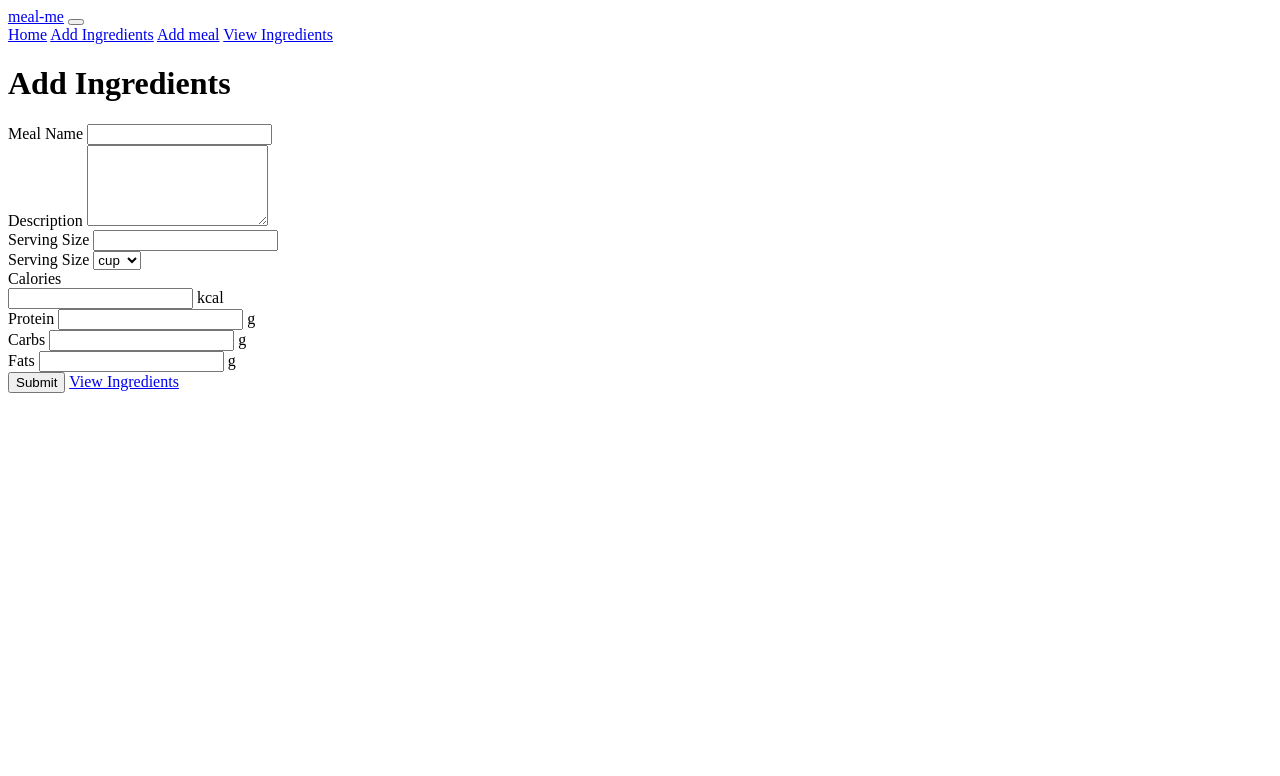
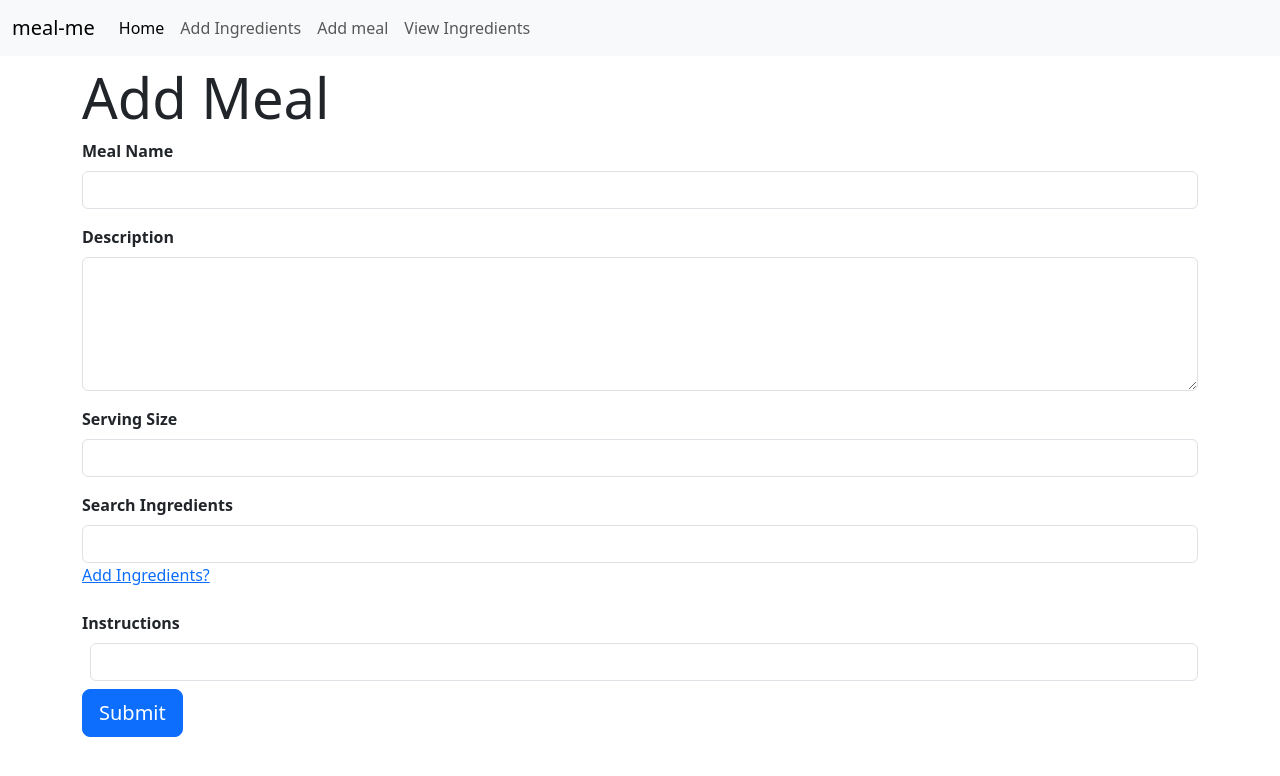
Before and after one commit to ringale95/meal-me, a website: page meal-form.html in a window 1280 px wide. Drawn offline with nearby package versions, Linux system fonts and the light colour scheme.

Commit message:
completed ingredients search on meal

```diff
--- a/meal-form.html
+++ b/meal-form.html
@@ -3,6 +3,8 @@
 <head>
     <meta charset="UTF-8">
     <meta name="viewport" content="width=device-width, initial-scale=1.0">
+     <link href="https://cdn.jsdelivr.net/npm/bootstrap@5.3.3/dist/css/bootstrap.min.css" rel="stylesheet" integrity="sha384-QWTKZyjpPEjISv5WaRU9OFeRpok6YctnYmDr5pNlyT2bRjXh0JMhjY6hW+ALEwIH" crossorigin="anonymous">
+    <link rel="stylesheet" href="./index.css" />
     <title>Document</title>
 </head>
 <body>
@@ -23,9 +25,9 @@
         </div>
     </nav>
 
-    <div class="meal-container">
-        <form id="ingrForm" class="form-subcontainer">
-        <h1 class="display-4">Add Ingredients</h1>
+    <div class="container mt-2">
+        <form id="ingrForm">
+        <h1 class="display-4">Add Meal</h1>
         <div class="mb-3">
             <label for="mealname" class="form-label fw-bold">Meal Name</label>
             <input required type="text" class="form-control" name="mealname">
@@ -39,41 +41,24 @@
     <input required type="number" class="form-control" name="servingsize">
   </div>
     <div class="mb-3">
-    <label for="servingunit" class="form-label fw-bold">Serving Size</label>
-    <select class="form-control form-select" name="servingunit">
-      <option value="cup">cup</option>
-      <option value="tbsp">tbsp</option>
-      <option value="tsp">tsp</option>
-      <option value="qt">qt</option>
-      </select>
+    <label for="ingredients" class="form-label fw-bold">Search Ingredients</label>
+    <input required type="text" class="form-control" id="keyword" name="ingredients">
+    <a target="_blank" rel="noopener noreferrer" href="./ingredients-form.html">Add Ingredients?</a>
   </div>
-    <label for="calories" class="form-label fw-bold">Calories</label>
+  <div>
+    <ul id="filtered-ingredients" class="list-group list-group-numbered mb-2">
+    </ul>
+  </div>
+    <label for="instructions" class="form-label fw-bold">Instructions</label>
      <div class="input-group">
-      <input required type="number" class="form-control ms-2" name="calories">
-      <span class="input-group-text">kcal</span>
+      <input required type="number" class="form-control ms-2" name="instructions">
     </div>
-  <div class="mb-3 mt-3 d-inline-flex gap-2 align-items-center">
-    <div class="input-group mb-3">
-      <label for="protein" class="form-label fw-bold">Protein</label>
-      <input required type="number" class="form-control ms-2" name="protein">
-      <span class="input-group-text">g</span>
-    </div>
-     <div class="input-group mb-3">
-      <label for="carbs" class="form-label fw-bold">Carbs</label>
-      <input required type="number" class="form-control ms-2" name="carbs">
-      <span class="input-group-text">g</span>
-    </div>
-     <div class="input-group mb-3">
-      <label for="fats" class="form-label fw-bold">Fats</label>
-      <input required type="number" class="form-control ms-2" name="fats">
-      <span class="input-group-text">g</span>
+  <button type="submit" class="btn btn-primary btn-lg mt-2">Submit</button>
+</form>
     </div>
 
-  </div>
-  <button type="submit" class="btn btn-primary btn-lg mt-2">Submit</button>
-  <a class="btn btn-warning btn-lg mt-2" href="list-ingredients.html">View Ingredients</a>
-
-</form>
-    </div>
+    <script src="./src/index.js"></script>
+    <script src="https://cdn.jsdelivr.net/npm/bootstrap@5.3.3/dist/js/bootstrap.bundle.min.js" integrity="sha384-YvpcrYf0tY3lHB60NNkmXc5s9fDVZLESaAA55NDzOxhy9GkcIdslK1eN7N6jIeHz" crossorigin="anonymous"></script>
+</body>
 </body>
 </html>
--- a/src/index.js
+++ b/src/index.js
@@ -113,7 +113,7 @@ const lastSevenAverage = () => {
     })
     let average = sum / count;
 
-    weekWeight.innerText += `Last 7 entry average weight: ${average.toPrecision(4) } kg`;
+    weekWeight.innerText += `Last 7 entry average weight: ${average.toPrecision(4)} kg`;
 }
 try {
     const wtForm = document.getElementById("weight-form");
@@ -138,4 +138,41 @@ try {
 document.addEventListener("DOMContentLoaded", () => {
     document.getElementById("weight-tablebody") && loadWeightTable();
     document.getElementById("weight-tablebody") && lastSevenAverage()
+
 });
+
+const displayListIngredient = (ingredient) => {
+    return ` <li class="list-group-item d-flex justify-content-between align-items-start">
+            <div class="ms-2 me-auto">
+            <div class="fw-bold">${ingredient.name}</div>
+            ${ingredient.description}
+            </div>
+            <span class="badge bg-primary rounded-pill">${ingredient.calories} kcal</span>
+        </li>`
+}
+
+const displayFilteredIngredients = (ingredients) => {
+    const ingredientContainer = document.getElementById("filtered-ingredients");
+    ingredientContainer.innerHTML = '';
+    ingredients.forEach(ingredient =>
+        ingredientContainer.innerHTML += displayListIngredient(ingredient))
+}
+
+const searchIngredientByKeyword = (keyword) => {
+    if (!keyword)
+        return [];
+    const filteredIngredients = pantry.ingredients
+        .filter(ingredient => ingredient.name.toLowerCase().includes(keyword.toLowerCase()));
+    return filteredIngredients;
+}
+
+try {
+    const filterInput = document.getElementById("keyword");
+    filterInput.addEventListener("input", (event) => {
+        let keyword = event.target.value;
+        const filteredIngredients = searchIngredientByKeyword(keyword);
+        displayFilteredIngredients(filteredIngredients);
+    })
+} catch (error) {
+
+}
```
